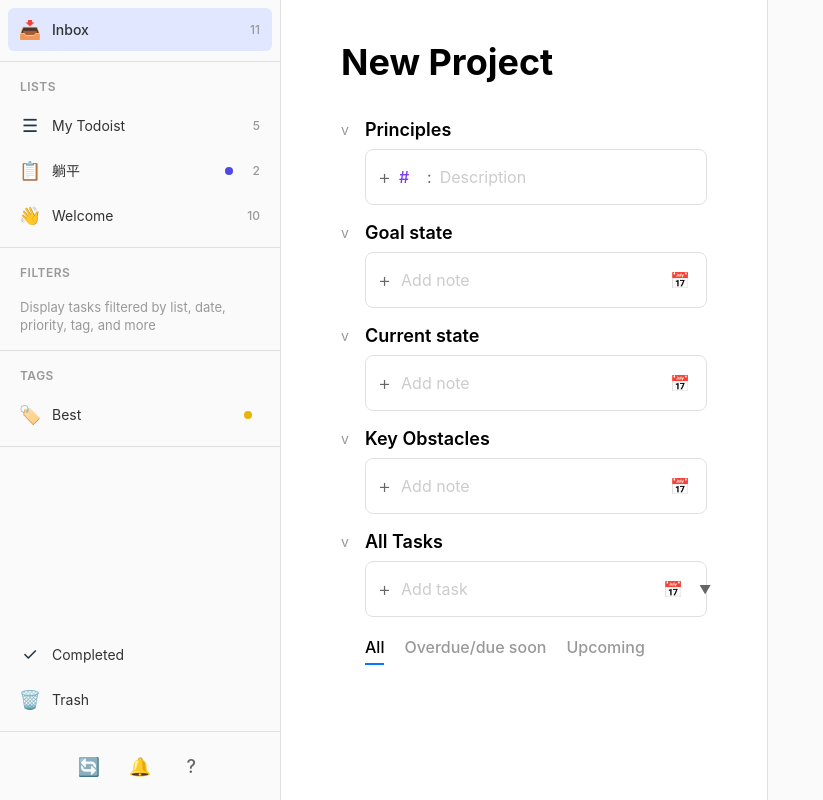
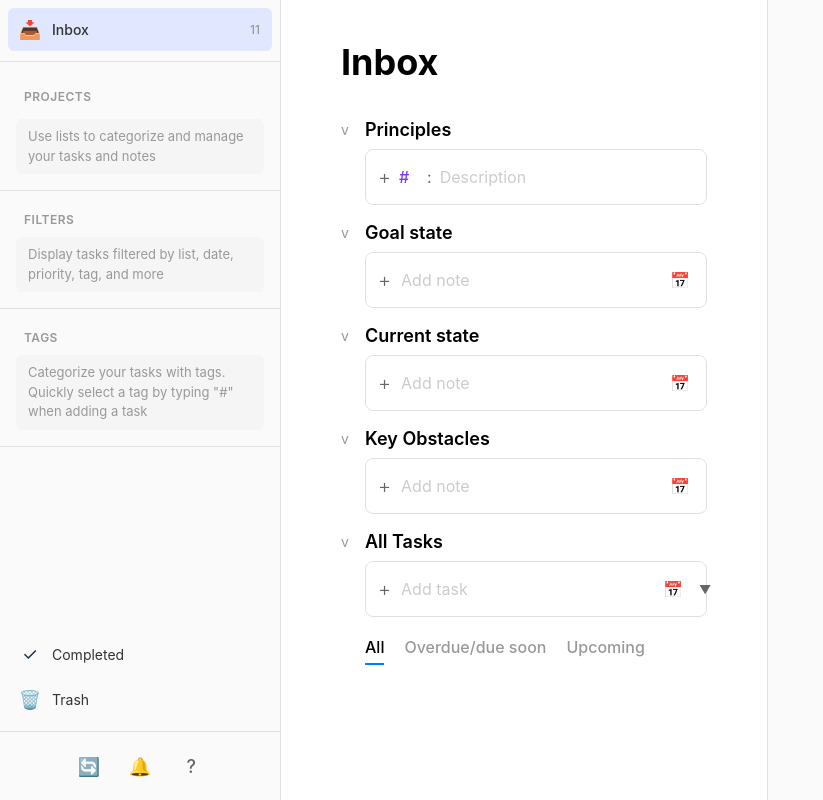
Before and after one commit to Jo23h/tangping, a React (Vite) app in the folder Frontend/: page / in a window 1280 px wide. Shown: the whole page, without its empty margins (0-823 px from the left). Built offline with nearby package versions, Linux system fonts and the light colour scheme.

Commit message:
clean up nav bar

```diff
--- a/Frontend/src/components/Navbar/Navbar.css
+++ b/Frontend/src/components/Navbar/Navbar.css
@@ -87,16 +87,90 @@
   color: #999;
   text-transform: uppercase;
   letter-spacing: 0.5px;
-  padding: 0 12px 8px 12px;
+  padding: 4px 8px 8px 12px;
   text-align: left;
+  display: flex;
+  align-items: center;
+  justify-content: space-between;
+  border-radius: 6px;
+  transition: background-color 0.2s;
+  margin: 0 4px;
+}
+
+.navbar-section-header:hover {
+  background-color: #e8e8e8;
+}
+
+.navbar-add-btn {
+  background: transparent;
+  border: none;
+  font-size: 18px;
+  color: #666;
+  cursor: pointer;
+  padding: 4px 8px;
+  border-radius: 4px;
+  opacity: 0;
+  transition: opacity 0.2s;
+}
+
+.navbar-section-header:hover .navbar-add-btn {
+  opacity: 1;
+}
+
+.navbar-add-btn:hover {
+  background-color: #d1d1d1;
+  color: #333;
+}
+
+/* Project Input */
+.navbar-input-item {
+  background-color: #fff;
+}
+
+.navbar-project-input {
+  flex: 1;
+  border: none;
+  outline: none;
+  background: transparent;
+  font-size: 14px;
+  color: #333;
+  font-family: inherit;
+  padding: 0;
+}
+
+.navbar-project-input::placeholder {
+  color: #999;
+}
+
+.navbar-delete-btn {
+  background: transparent;
+  border: none;
+  font-size: 20px;
+  color: #999;
+  cursor: pointer;
+  padding: 4px 8px;
+  margin-left: auto;
+  display: none;
+  line-height: 1;
+}
+
+.navbar-item:hover .navbar-delete-btn {
+  display: block;
+}
+
+.navbar-delete-btn:hover {
+  color: #dc3545;
 }
 
 .navbar-section-description {
   font-size: 13px;
   color: #999;
   padding: 8px 12px;
-  line-height: 1.4;
+  line-height: 1.5;
   text-align: left;
+  background-color: #f5f5f5;
+  border-radius: 6px;
+  margin: 0 8px 8px 8px;
 }
 
 /* Bottom Section */
--- a/Frontend/src/components/Navbar/Navbar.jsx
+++ b/Frontend/src/components/Navbar/Navbar.jsx
@@ -1,8 +1,34 @@
-import { useState } from 'react';
+import { useState, useEffect, useRef } from 'react';
 import './Navbar.css';
 
-function Navbar() {
+function Navbar({ projects, selectedProject, onCreateProject, onSelectProject, onDeleteProject }) {
   const [selectedItem, setSelectedItem] = useState('inbox');
+  const [isAddingProject, setIsAddingProject] = useState(false);
+  const [newProjectName, setNewProjectName] = useState('');
+
+  const handleAddProject = (e) => {
+    e.stopPropagation();
+    setIsAddingProject(true);
+  };
+
+  const handleProjectNameSubmit = (e) => {
+    if (e.key === 'Enter' && newProjectName.trim()) {
+      onCreateProject(newProjectName.trim());
+      setNewProjectName('');
+      setIsAddingProject(false);
+    } else if (e.key === 'Escape') {
+      setNewProjectName('');
+      setIsAddingProject(false);
+    }
+  };
+
+  const handleProjectNameBlur = () => {
+    if (newProjectName.trim()) {
+      onCreateProject(newProjectName.trim());
+    }
+    setNewProjectName('');
+    setIsAddingProject(false);
+  };
 
   return (
     <div className='navbar'>
@@ -18,28 +44,57 @@ function Navbar() {
         </div>
       </nav>
 
-      {/* Lists Section */}
+      {/* Projects Section */}
       <div className='navbar-section'>
-        <div className='navbar-section-header'>Lists</div>
-
-        <div className='navbar-item'>
-          <span className='navbar-icon'>☰</span>
-          <span className='navbar-label'>My Todoist</span>
-          <span className='navbar-count'>5</span>
+        <div className='navbar-section-header'>
+          <span>Projects</span>
+          <button className='navbar-add-btn' onClick={handleAddProject}>+</button>
         </div>
 
-        <div className='navbar-item'>
-          <span className='navbar-icon'>📋</span>
-          <span className='navbar-label'>躺平</span>
-          <span className='navbar-dot blue'></span>
-          <span className='navbar-count'>2</span>
-        </div>
+        {/* Project List */}
+        {projects.map((project) => (
+          <div
+            key={project.id}
+            className={`navbar-item ${selectedProject?.id === project.id ? 'active' : ''}`}
+            onClick={() => onSelectProject(project)}
+          >
+            <span className='navbar-icon'>📋</span>
+            <span className='navbar-label'>{project.name}</span>
+            <button
+              className='navbar-delete-btn'
+              onClick={(e) => {
+                e.stopPropagation();
+                onDeleteProject(project.id);
+              }}
+            >
+              ×
+            </button>
+          </div>
+        ))}
 
-        <div className='navbar-item'>
-          <span className='navbar-icon'>👋</span>
-          <span className='navbar-label'>Welcome</span>
-          <span className='navbar-count'>10</span>
-        </div>
+        {/* Add Project Input */}
+        {isAddingProject && (
+          <div className='navbar-item navbar-input-item'>
+            <span className='navbar-icon'>📋</span>
+            <input
+              type='text'
+              value={newProjectName}
+              onChange={(e) => setNewProjectName(e.target.value)}
+              onKeyDown={handleProjectNameSubmit}
+              onBlur={handleProjectNameBlur}
+              placeholder='Project name'
+              className='navbar-project-input'
+              autoFocus
+            />
+          </div>
+        )}
+
+        {/* Empty State Placeholder */}
+        {projects.length === 0 && !isAddingProject && (
+          <div className='navbar-section-description'>
+            Use lists to categorize and manage your tasks and notes
+          </div>
+        )}
       </div>
 
       {/* Filters Section */}
@@ -53,11 +108,8 @@ function Navbar() {
       {/* Tags Section */}
       <div className='navbar-section'>
         <div className='navbar-section-header'>Tags</div>
-
-        <div className='navbar-item'>
-          <span className='navbar-icon'>🏷️</span>
-          <span className='navbar-label'>Best</span>
-          <span className='navbar-dot yellow'></span>
+        <div className='navbar-section-description'>
+          Categorize your tasks with tags. Quickly select a tag by typing "#" when adding a task
         </div>
       </div>
 
--- a/Frontend/src/components/Project/ProjectForm.jsx
+++ b/Frontend/src/components/Project/ProjectForm.jsx
@@ -9,30 +9,45 @@ import MemoSection from '../MemoSection/MemoSection';
 
 function ProjectForm() {
   const [projects, setProjects] = useState([]);
-
-  const [selectedProject, setSelectedProject] = useState({
-    id: 'new',
-    name: 'New Project',
-    content: ''
-  });
-
-  const [projectTitle, setProjectTitle] = useState('New Project');
+  const [selectedProject, setSelectedProject] = useState(null);
+  const [projectTitle, setProjectTitle] = useState('Inbox');
   const [selectedItem, setSelectedItem] = useState(null);
 
-  const handleCreateNewProject = () => {
+  const handleCreateNewProject = (projectName) => {
     const newProject = {
       id: uuidv4(),
-      name: 'New Project',
+      name: projectName || 'New Project',
       tasks: []
     };
     setProjects([...projects, newProject]);
     setSelectedProject(newProject);
-    setProjectTitle('New Project');
+    setProjectTitle(newProject.name);
   };
 
   const handleSelectProject = (project) => {
     setSelectedProject(project);
     setProjectTitle(project.name);
+  };
+
+  const handleProjectTitleChange = (newTitle) => {
+    setProjectTitle(newTitle);
+    if (selectedProject) {
+      const updatedProjects = projects.map(p =>
+        p.id === selectedProject.id ? { ...p, name: newTitle } : p
+      );
+      setProjects(updatedProjects);
+      setSelectedProject({ ...selectedProject, name: newTitle });
+    }
+  };
+
+  const handleDeleteProject = (projectId) => {
+    const updatedProjects = projects.filter(p => p.id !== projectId);
+    setProjects(updatedProjects);
+    // If the deleted project was selected, clear selection (go to Inbox)
+    if (selectedProject?.id === projectId) {
+      setSelectedProject(null);
+      setProjectTitle('Inbox');
+    }
   };
 
   const handleItemClick = (item) => {
@@ -55,7 +70,13 @@ function ProjectForm() {
   return (
     <div className='project-form-container'>
       {/* Navbar - left sidebar */}
-      <Navbar />
+      <Navbar
+        projects={projects}
+        selectedProject={selectedProject}
+        onCreateProject={handleCreateNewProject}
+        onSelectProject={handleSelectProject}
+        onDeleteProject={handleDeleteProject}
+      />
 
       {/* Main content area */}
       <div className='project-form-main'>
@@ -66,8 +87,9 @@ function ProjectForm() {
             <input
               type='text'
               value={projectTitle}
-              onChange={(e) => setProjectTitle(e.target.value)}
+              onChange={(e) => handleProjectTitleChange(e.target.value)}
               className='project-form-title-input'
+              readOnly={!selectedProject}
             />
             <span className='project-form-menu-icon'>⋯</span>
           </div>
```
